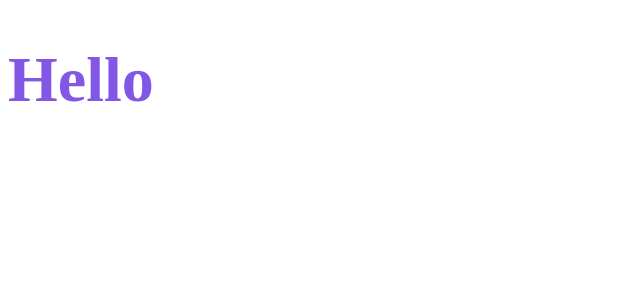
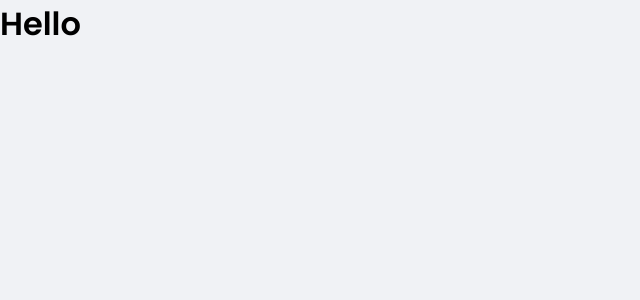
Before and after one commit to IagoOlraSantos/dt-money-react, a React (Create React App) app: page / in a window 1280 px wide. Shown: the top 300 px of the page, without its empty margins (0-640 px from the left). Built offline with nearby package versions, Linux system fonts and the light colour scheme.

Commit message:
adicionando estilizações globais da aplicação

```diff
--- a/public/index.html
+++ b/public/index.html
@@ -1,8 +1,15 @@
 <!DOCTYPE html>
 <html lang="en">
   <head>
+    <link rel="preconnect" href="https://fonts.gstatic.com" crossorigin />
+    <link rel="preconnect" href="https://fonts.googleapis.com" />
     <meta charset="utf-8" />
     <meta name="viewport" content="width=device-width, initial-scale=1" />
+    <link rel="shortcut icon" href="favicon.png" type="image/png" />
+    <link
+      href="https://fonts.googleapis.com/css2?family=Poppins:wght@400;600&display=swap"
+      rel="stylesheet"
+    />
     <title>dtmoney</title>
   </head>
   <body>
--- a/src/App.tsx
+++ b/src/App.tsx
@@ -1,14 +1,10 @@
-import styled from "styled-components";
-
-const Title = styled.h1`
-  color: #8257e6;
-  font-size: 64px;
-`;
+import { GlobalStyle } from "./styles/globals";
 
 export function App() {
   return (
     <div className="App">
-      <Title>Hello</Title>
+      <h1>Hello</h1>
+      <GlobalStyle />
     </div>
   );
 }
--- /dev/null
+++ b/src/styles/globals.ts
@@ -0,0 +1,54 @@
+import { createGlobalStyle } from "styled-components";
+
+export const GlobalStyle = createGlobalStyle`
+  :root {
+    --background: #f0f2f5;
+    --red: #e52e4d;
+    --blue: #5429cc;
+    --green: #33cc95;
+    --blue-light: #6933ff;
+    --text-title: #363f5f;
+    --text-body: #969cb3;
+    --shape: #fff;
+  }
+
+  * {
+    margin: 0;
+    padding: 0;
+    box-sizing: border-box;
+  }
+
+  // font-size: 16px (Desktop)
+  html {
+    @media (max-width: 1080px){
+      font-size: 93.75%; //15px
+    }
+
+    @media (max-width: 720px){
+      font-size: 87.5%; // 14px
+    }
+  }
+
+  body {
+    background: var(--background);
+    --wekit-font-smoothing: antialiased;
+  }
+
+  body, input, textarea, button {
+    font-family: 'Poppins', sans-serif;
+    font-weight: 400;
+  }
+
+  h1,h2,h3,h4,h5,h6, strong {
+    font-weight: 600;
+  }
+
+  button {
+    cursor: pointer;
+  }
+
+  [disabled] {
+    opacity: 0.6;
+    cursor: not-allowed;
+  }
+`;
```
